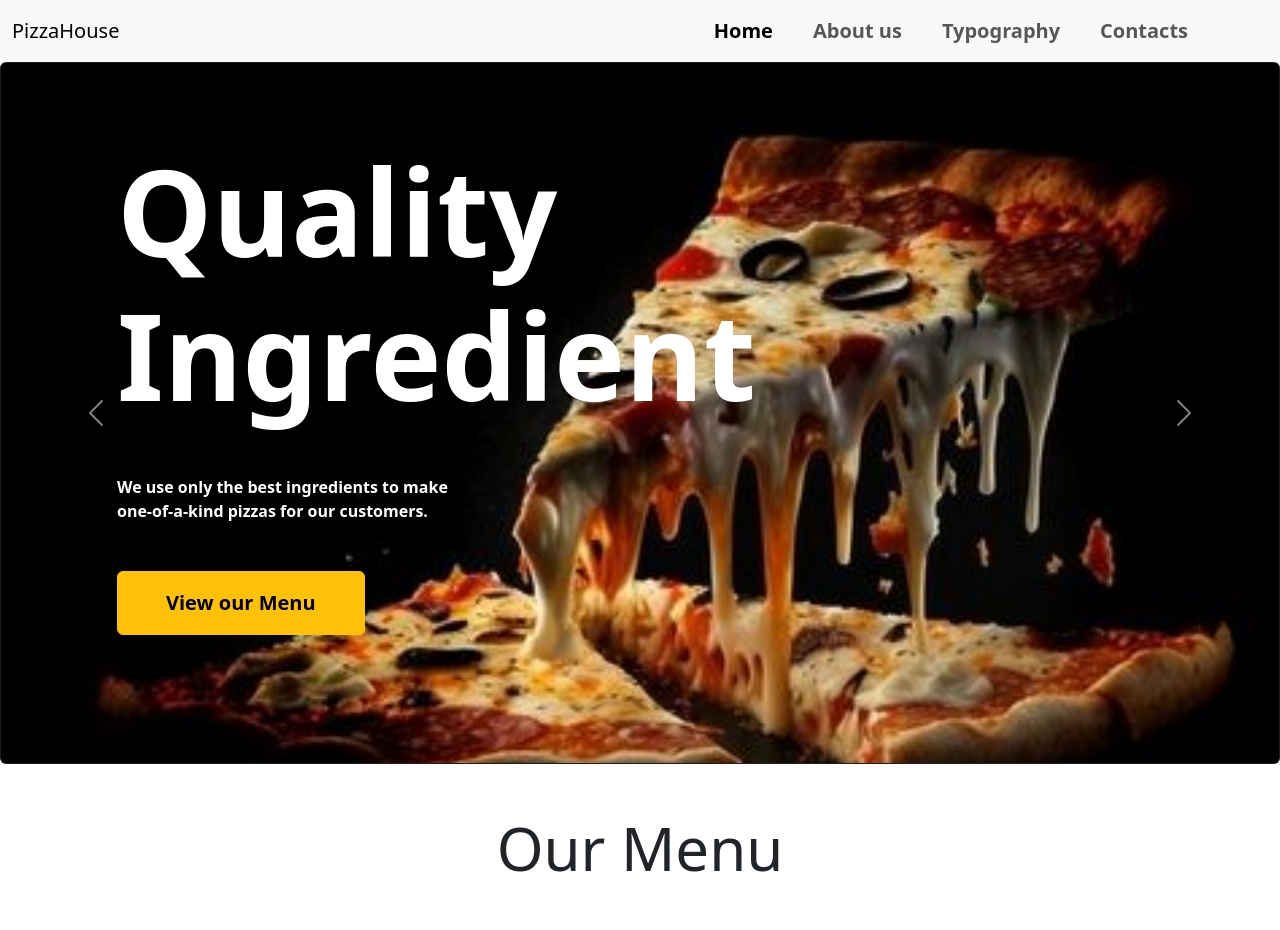
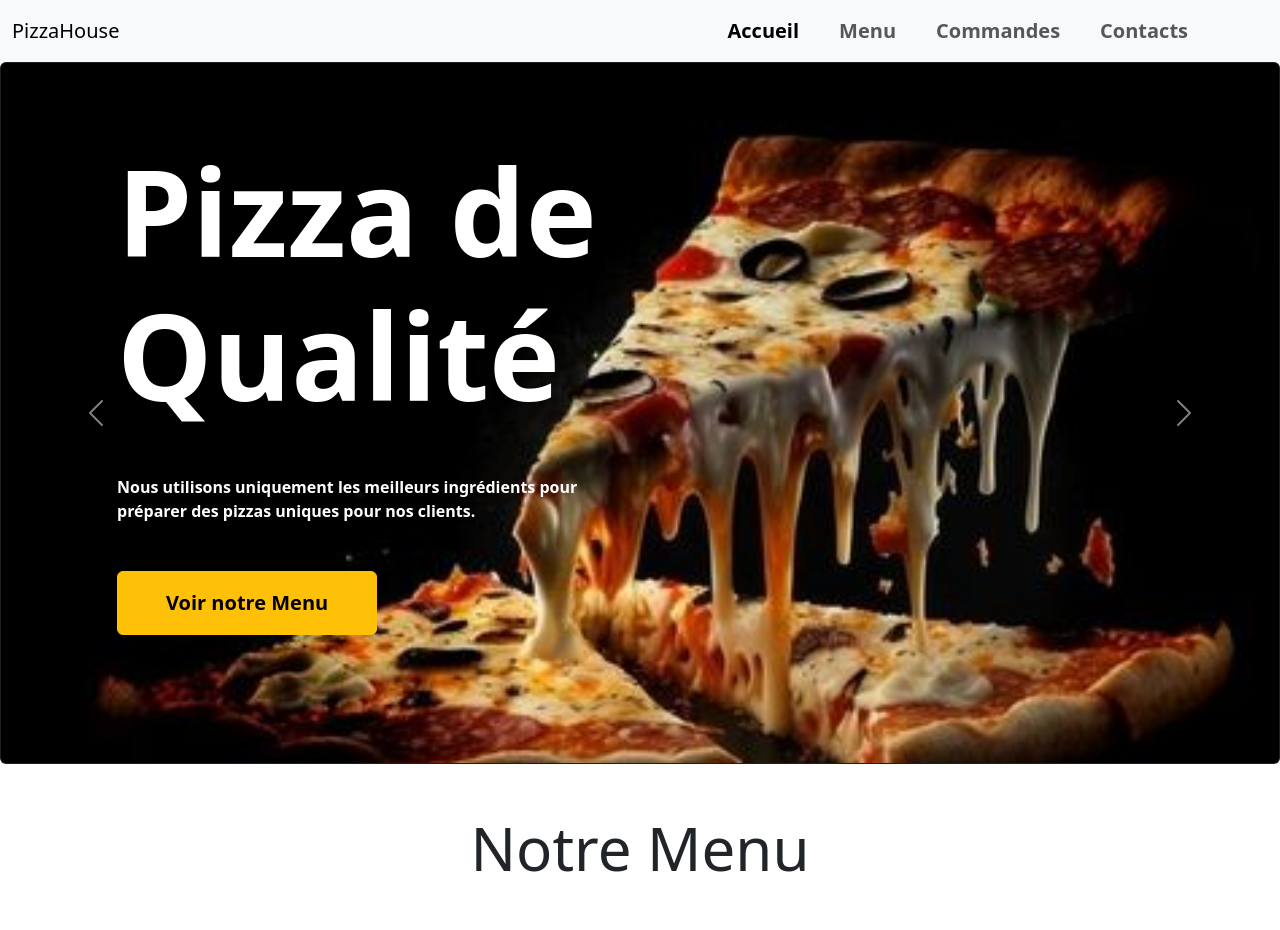
Before and after one commit to Ambdulghaffar/React_Restaurant_Website, a React (Vite) app: page / in a window 1280 px wide. Shown: the top 930 px of the page. Built offline with nearby package versions, Linux system fonts and the light colour scheme.

Commit message:
Total commit

```diff
--- a/src/components/Carousel/Carousel.jsx
+++ b/src/components/Carousel/Carousel.jsx
@@ -9,10 +9,10 @@ function Carousel() {
 <div id="carouselExampleInterval" class="carousel slide" data-bs-ride="carousel">
   <div class="carousel-inner">
     <div class="carousel-item active" data-bs-interval="10000">
-      <Cards img={Pizza1} alt="Pizza1" cardtitle1="Quality" cardtitle2="Ingredient" cardtext1="We use only the best ingredients to make" cardtext2="one-of-a-kind pizzas for our customers." cardbutton="View our Menu"/>
+      <Cards img={Pizza1} alt="Pizza1" cardtitle1="Pizza de" cardtitle2="Qualité" cardtext1="Nous utilisons uniquement les meilleurs ingrédients pour " cardtext2="préparer des pizzas uniques pour nos clients." cardbutton="Voir notre Menu"/>
     </div>
     <div class="carousel-item" data-bs-interval="2000">
-      <Cards img={Pizza2} alt="Pizza2" cardtitle1="Perfect" cardtitle2="Pizza" cardtext1="Experience the taste of a perfect pizza at " cardtext2="PizzaHouse, one of the best restaurants!" cardbutton="View our Menu"/>
+      <Cards img={Pizza2} alt="Pizza2" cardtitle1="Pizza" cardtitle2="Parfait" cardtext1="Vivez le goût d'une pizza parfaite chez " cardtext2="PizzaHouse, l'un des meilleurs restaurants!" cardbutton="Voir notre Menu"/>
     </div>
   </div>
   <button class="carousel-control-prev" type="button" data-bs-target="#carouselExampleInterval" data-bs-slide="prev">
--- a/src/components/header/Footer.jsx
+++ b/src/components/header/Footer.jsx
@@ -59,7 +59,7 @@ function Footer() {
             </p>
             <p>
               <MdEmail className="me-4 fs-5" />
-              <a href="" className="text-decoration-none text-white">
+              <a href="#" className="text-decoration-none text-white">
                 pizzahouse@email.com
               </a>
             </p>
--- a/src/components/header/Header.jsx
+++ b/src/components/header/Header.jsx
@@ -13,13 +13,13 @@ function Header() {
     <div class="collapse navbar-collapse" id="navbarSupportedContent">
       <ul class="navbar-nav ms-auto me-5 mb-2 mb-lg-0">
         <li class="nav-item pe-4 fs-5">
-          <Link className="nav-link active fs-5 fw-bold" aria-current="page" to="/">Home</Link>
+          <Link className="nav-link active fs-5 fw-bold" aria-current="page" to="/">Accueil</Link>
         </li>
         <li class="nav-item pe-4 fs-5">
-          <Link className="nav-link fs-5 fw-bold" to="/about">About us</Link>
+          <Link className="nav-link fs-5 fw-bold" to="/about">Menu</Link>
         </li>
         <li class="nav-item pe-4 fs-5">
-          <Link className="nav-link fs-5 fw-bold" to="/typography">Typography</Link>
+          <Link className="nav-link fs-5 fw-bold" to="/typography">Commandes</Link>
         </li>
         <li class="nav-item pe-4 fs-5 fs-5 fw-bold">
           <Link className="nav-link" to="/contacts">Contacts</Link>
--- a/src/pages/Home/Home.jsx
+++ b/src/pages/Home/Home.jsx
@@ -5,7 +5,7 @@ import burger from "../../assets/burger.jpg";
 import pizza3 from "../../assets/pizza3.jpg";
 import dessert from "../../assets/dessert.jpg";
 import drinks from "../../assets/drinks.jpg";
-import seafood from "../../assets/seafood.jpg";
+import seafood from "../../assets/tacos.jpg";
 import Column from "../../components/cards/Column";
 import Cards from "../../components/cards/Cards";
 import banner1 from "../../assets/banner1.jpg";
@@ -29,7 +29,7 @@ function Home() {
       <div>
         <Banner />
         <h1 className="text-center  my-5" style={{ fontSize: "60px" }}>
-          Our Menu
+          Notre Menu
         </h1>
         <div class="container text-center">
           <div class="row">
@@ -50,7 +50,7 @@ function Home() {
               icon={<i class="bi bi-cup-straw"></i>}
               name="Drinks"
             />
-            <Column img={seafood} icon={<TbMeat />} name="Seafood" />
+            <Column img={seafood} icon={<TbMeat />} name="Tacos" />
           </div>
         </div>
         <Cards
```
Also changed, not shown: src/assets/Tacos.jpg (added).
